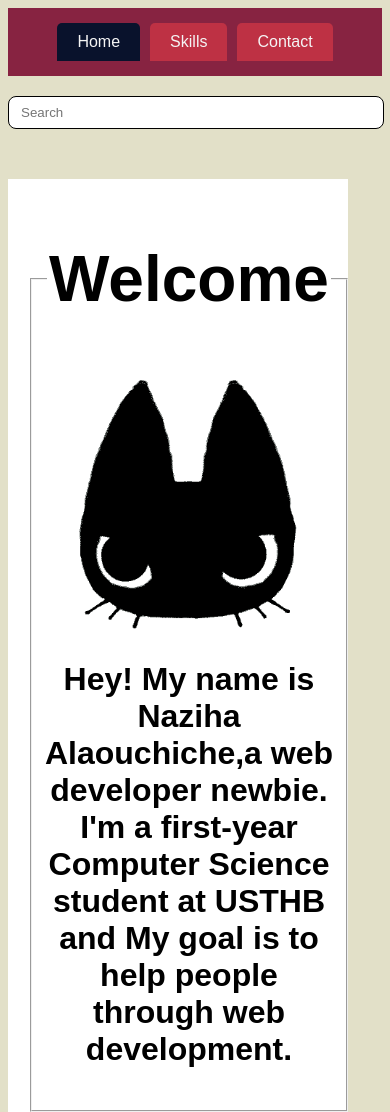
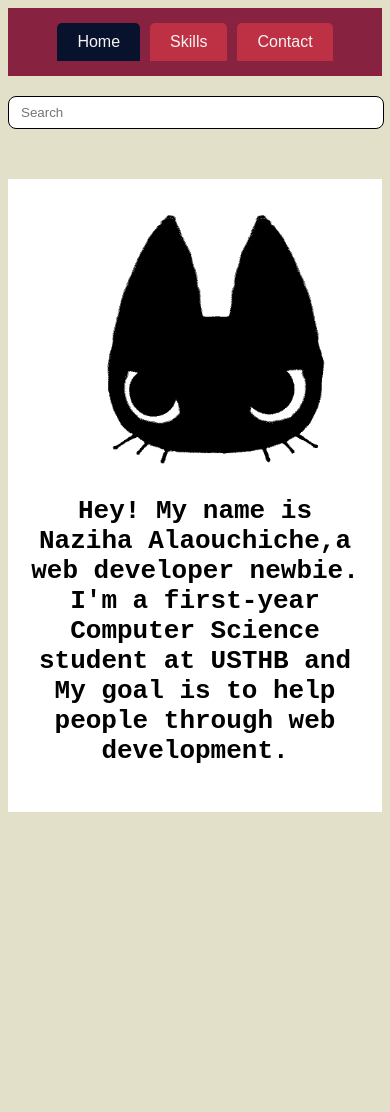
Before and after one commit to httpsnaziha/mypersonalPortfolio, a plain HTML site: page index.html in a window 390 px wide. Shown: the top 1112 px of the page. After the commit the page ends 844 px from the top, so only its background shows below. Drawn offline with Linux system fonts and the light colour scheme.

Commit message:
Add files via upload

```diff
--- a/index.html
+++ b/index.html
@@ -3,7 +3,7 @@
 <head>
   <meta charset="UTF-8">
   <meta name="viewport" content="width=device-width, initial-scale=1.0">
-  <title>Naziha</title>
+  <title>✬ Naziha ✬</title>
   <link rel="stylesheet" href="pft.css">
 </head>
 <body>
@@ -22,13 +22,12 @@
 
 
   <div class="section" id="home">
-    <fieldset>
-      <legend><h1>Welcome</h1></legend>
-      <img src="9t.gif" align="right">
+    <div class="content">
+     <img src="9t.gif" align="right">
       <h3>Hey! My name is Naziha Alaouchiche,a web developer newbie.
       I'm a first-year Computer Science student at USTHB and
       My goal is to help people through web development.</h3>
-    </fieldset>
+    </div>
   </div>
 
   <div class="section" id="skills" style="display: none;">
--- a/pft.css
+++ b/pft.css
@@ -45,7 +45,7 @@ html{
         display: flex;
     }
     .section{
-       max-width: 300px;
+       max-width: 400px;
         overflow: hidden;
     }
     img{
```
